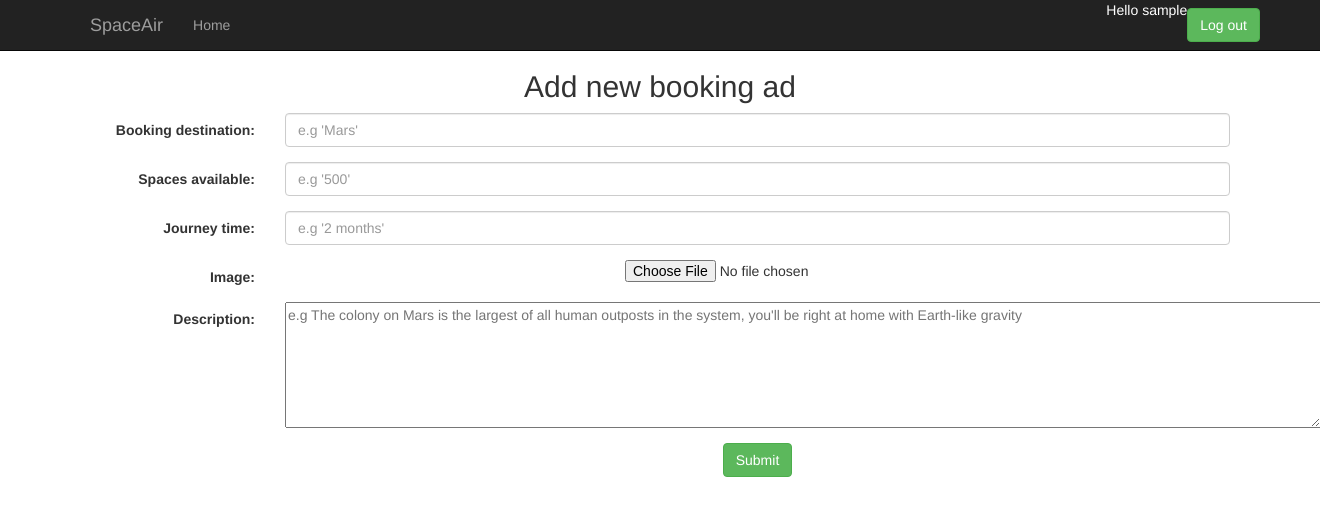
After one commit to rossa40204617/heratyquirke_rossa_set09103_cw2, a Flask app: page /admin_editor/add_booking_ad/ in a window 1320 px wide. The commit adds this page. Shown: the top 516 px of the page. Run offline with Flask 2, Linux system fonts and the light colour scheme; the visitor is signed in with stand-in values (Sample User, id 1); some libraries are stand-ins or nearby versions.

Commit message:
add and remove booking ads

```diff
--- /dev/null
+++ b/database.py
@@ -0,0 +1,20 @@
+from flask import Flask, g
+import sqlite3
+
+app = Flask(__name__)
+
+db_location = 'var/booking.db'
+
+def get_db():
+    db = getattr(g, 'db', None)
+    if db is None:
+      db = sqlite3.connect(db_location)
+      g.db = db
+    return db
+
+def init_db():
+    with app.app_context():
+        db = get_db()
+        with app.open_resource('schema.sql', mode='r') as f:
+            db.cursor().executescript(f.read())
+        db.commit()
--- a/init_db.py
+++ b/init_db.py
@@ -1,3 +1,3 @@
-from main import init_db
+from database import init_db
 
 init_db()
--- a/main.py
+++ b/main.py
@@ -1,27 +1,11 @@
-from flask import Flask, g, render_template, session, url_for, request, redirect
+from flask import Flask, render_template, session, url_for, request, redirect
 from functools import wraps
-import sqlite3
+from database import get_db, init_db
+import booking_manager
 import bcrypt
 
 app = Flask(__name__)
 app.secret_key = 'super duper secret key'
-
-
-db_location = 'var/booking.db'
-
-def get_db():
-    db = getattr(g, 'db', None)
-    if db is None:
-      db = sqlite3.connect(db_location)
-      g.db = db
-    return db
-
-def init_db():
-    with app.app_context():
-        db = get_db()
-        with app.open_resource('schema.sql', mode='r') as f:
-            db.cursor().executescript(f.read())
-        db.commit()
 
 @app.route('/')
 def home():
@@ -30,12 +14,19 @@ def home():
 @app.route('/logout/')
 def logout():
   session['logged_in'] = False
+  session['user'] = None
+  session['admin'] = False
   return redirect(url_for('.home'))
 
 @app.route('/login/', methods=['POST'])
 def login():
   if login_user(request.form):
     session['logged_in'] = True
+    email = request.form['user_email']
+    session['user'] = get_username(email)
+    if email == 'admin':
+      session['admin'] = True
+
   return redirect(url_for('.home'))
 
 def login_user(request):
@@ -56,6 +47,14 @@ def verify_user(email, password):
     return True
   else:
     return False
+
+def get_username(email):
+  db = get_db()
+  cur = db.cursor()
+
+  cur.execute("SELECT username FROM users WHERE user_email=?", (email,))
+
+  return cur.fetchone()[0]
 
 @app.route('/register/', methods=['POST'])
 def register_user():
@@ -84,6 +83,15 @@ def requires_login(f):
     return f(*args, **kwargs)
   return decorated
 
+def requires_admin(f):
+  @wraps(f)
+  def decorated(*args, **kwargs):
+    status = session.get('admin', False)
+    if not status:
+      return redirect(url_for('.home'))
+    return f(*args, **kwargs)
+  return decorated
+
 @app.route('/db/')
 @requires_login
 def db():
@@ -92,7 +100,7 @@ def db():
 
   page = []
   page.append('<html><ul>')
-  sql = "SELECT rowid, * FROM users ORDER BY username"
+  sql = "SELECT rowid, * FROM booking_ads ORDER BY booking_ad_id"
   for row in db.cursor().execute(sql):
     page.append('<li >')
     page.append(str(row))
@@ -100,5 +108,24 @@ def db():
   page.append('</ul><html>')
   return ''.join(page)
 
+@app.route('/admin_editor/add_booking_ad/', methods=['GET', 'POST'])
+@requires_admin
+def add_booking_ad():
+
+  if request.method == 'POST':
+    image = request.files['image']
+    booking_manager.add_booking_ad(request.form, image)
+
+  return render_template('add_booking_ad.html')
+
+@app.route('/admin_editor/remove_booking_ad/')
+@requires_admin
+def remove_booking_ad():
+
+  if request.method == 'POST':
+    booking_manager.remove_booking_ad(booking_ad_id)
+
+  return render_template('remove_booking_ad.html')
+
 if __name__ == "__main__":
   app.run(host="0.0.0.0", debug=True)
--- /dev/null
+++ b/templates/add_booking_ad.html
@@ -0,0 +1,47 @@
+{% extends 'base.html' %}
+
+{% block header %}
+  <h2 class="text-center">{% block title %}Add new booking ad{% endblock %}</h2>
+{% endblock %}
+
+
+{% block content %}
+<form class="form-horizontal" action="/admin_editor/add_booking_ad/" method="post" enctype="multipart/form-data" >
+  <div class="form-group">
+    <label class="control-label col-sm-2" for="booking_destination">Booking destination:</label>
+    <div class="col-sm-10">
+      <input type="text" class="form-control" id="booking_destination" name="booking_destination" placeholder="e.g 'Mars'"required />
+    </div>
+  </div>
+  <div class="form-group">
+    <label class="control-label col-sm-2" for="spaces_available">Spaces available:</label>
+    <div class="col-sm-10">
+      <input type="text" class="form-control" id="spaces_available" name="spaces_available" placeholder="e.g '500'"required />
+    </div>
+  </div>
+  <div class="form-group">
+    <label class="control-label col-sm-2" for="journey_time">Journey time:</label>
+    <div class="col-sm-10">
+      <input type="text" class="form-control" id="journey_time" name="journey_time" placeholder="e.g '2 months'"required />
+    </div>
+  </div>
+  <div class="form-group">
+    <label class="control-label col-sm-2" for="image">Image:</label>
+    <div class="col-sm-10">
+      <input type="file" class="form-control-file"  id="image" name="image"  />
+    </div>
+  </div>
+  <div class="form-group">
+    <label class="control-label col-sm-2" for="info">Description:</label>
+    <div class="col-sm-10">
+      <textarea class=form-control" rows="6"  cols="125" id="description" name="booking_description" placeholder="e.g The colony on Mars is the largest of all human outposts in the system, you'll be right at home with Earth-like gravity"  required /></textarea>
+    </div>
+  </div>
+  <div class="form-group">
+    <div class="col-sm-offset-2 col-sm-10">
+      <button type="submit" class="btn btn-success">Submit</button>
+    </div>
+  </div>
+</form>
+
+{% endblock %}
--- a/templates/base.html
+++ b/templates/base.html
@@ -1,6 +1,6 @@
 <html>
   <head>
-    <title>{% block title %}SpaceAir {% endblock %}</title>
+    <title>{% block title %}Solar Start {% endblock %}</title>
       <link href ="{{ url_for('static', filename='css/bootstrap.min.css') }}" rel="stylesheet" />
     <style>
       body{ padding-top: 50px;
@@ -18,7 +18,9 @@
 	  <li><a href ="{{ url_for('home') }}">Home</a></li>
         </ul>
         {% if session['logged_in'] %}
-          <button type="button" class="btn btn-success navbar-btn navbar-right" data-toggle="modal" data-target="#logoutModal">Log out</button>
+          <div class="container" align="right">
+            <p style="color:white;">Hello {{ session['user'] }} <button type="button" class="btn btn-success navbar-btn navbar-right" data-toggle="modal" data-target="#logoutModal">Log out</button></p>
+          </div>
         {% else %}
           <button type="button" class="btn btn-success navbar-btn navbar-right" data-toggle="modal" data-target="#loginModal">Login</button>
           <button type="button" class="btn btn-primary navbar-btn navbar-right" style="margin-right:10px;" data-toggle="modal" data-target="#registerModal">Register</button>
@@ -104,7 +106,7 @@
           </div>
           <div class="row">
             <div class="col-md-6" align="center">
-              <button type="button" class="btn btn-info" data-dismiss="modal">Login</button>
+              <button type="button" class="btn btn-info" data-dismiss="modal" data-toggle="modal" data-target="#loginModal">Login</button>
             </div>
           </div>
         </div>
@@ -139,6 +141,12 @@
   </div>
 </div>
 </div>
+  <div class ="container" align="center">
+    <header>
+      {% block header %}{% endblock %}
+    </header>
+    {% block content %}{% endblock %}
+    </div>
   <script src="https://ajax.googleapis.com/ajax/libs/jquery/3.3.1/jquery.min.js"></script>
   <script src="https://maxcdn.bootstrapcdn.com/bootstrap/3.3.7/js/bootstrap.min.js"></script>
   </body>
```
Also changed, not shown: booking_manager.py (added, +21 -0 lines), schema.sql (+7 -4 lines), templates/remove_booking_ad.html (added, +23 -0 lines), var/booking.db, 3 other files.
